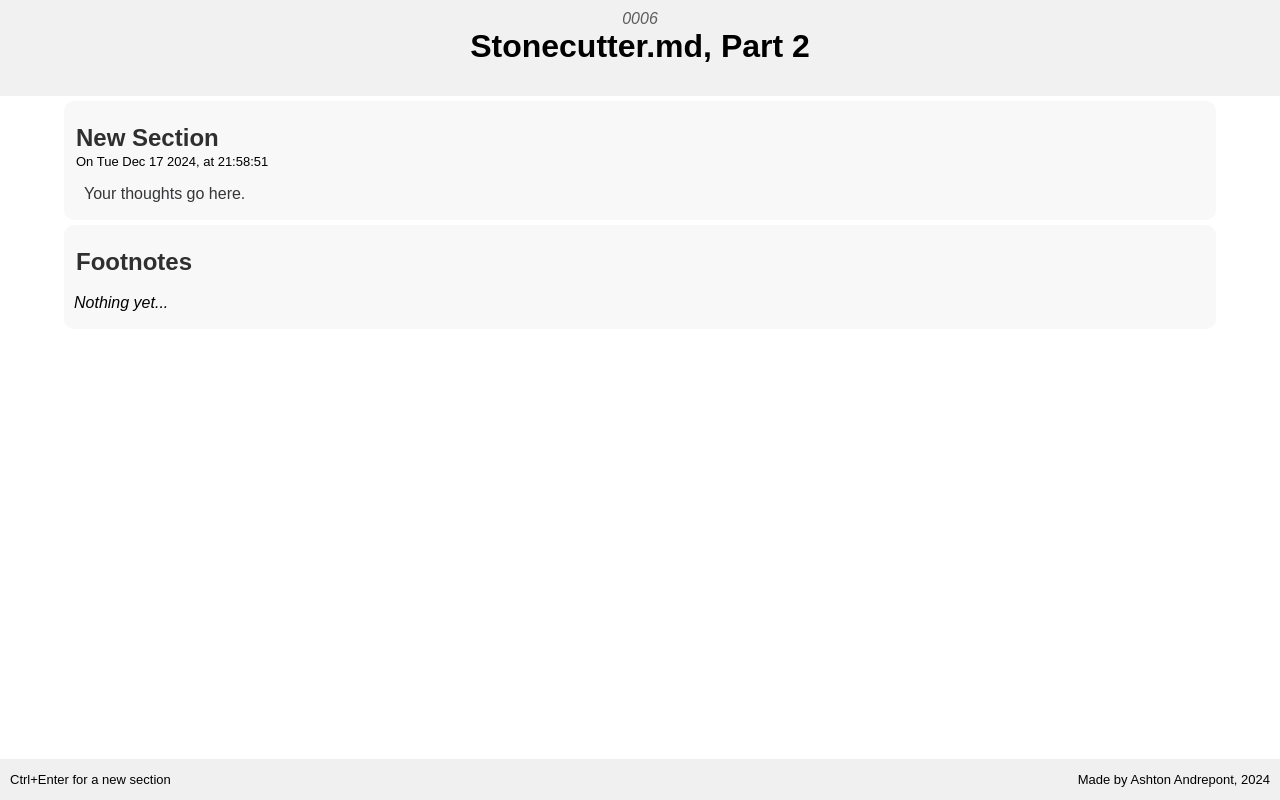
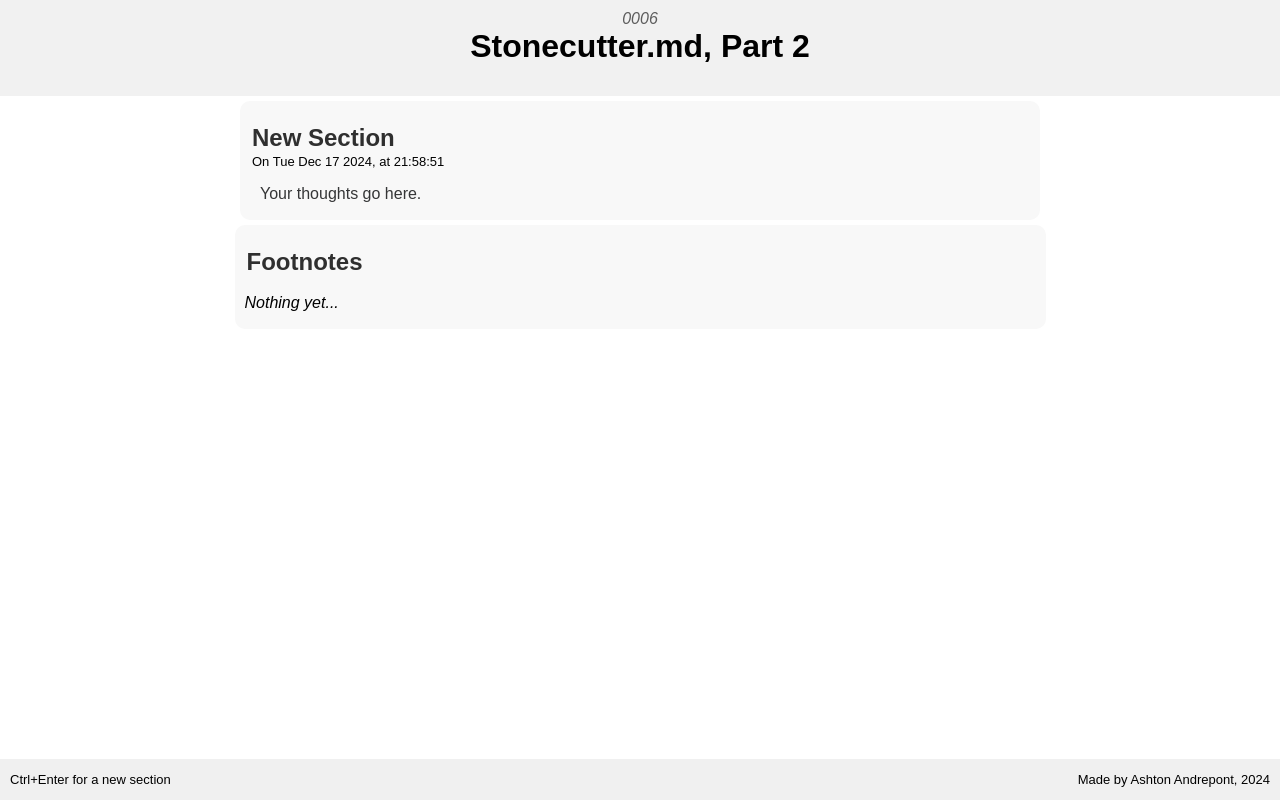
Before and after one commit to DudeSquaredEdud/Stonecutter.md, an Angular app: page / in a window 1280 px wide. Built offline with nearby package versions, Linux system fonts and the light colour scheme.

Commit message:
cool CSS changes

```diff
--- a/src/app/app.component.html
+++ b/src/app/app.component.html
@@ -3,7 +3,7 @@
     <div class="entryNum" contenteditable="true">{{entry_number}}</div>
     <h1 id="postTitle" spellcheck="false" contenteditable="true">{{title}}</h1>
   </header>
-  <section id="SECTION_CONTAINER">
+  <section id="SECTION_CONTAINER" class="dynamic_page_width">
     @for (i of section_count_range; track i){
       <app-section [unique_id]="i" />
     }
--- a/src/app/app.component.ts
+++ b/src/app/app.component.ts
@@ -60,8 +60,10 @@ export class AppComponent {
   @HostListener('document:click', ['$event'])
   select_section(event: MouseEvent){
     if (event.target instanceof Element) {
+      document.querySelector("section.current")?.classList.remove("current");
       let target_id = event.target.getAttribute("sec_id");
         this.selected_section = target_id!;
+        document.querySelector("section[sec_id=\"" + target_id! + "\"]")?.classList.add("current");
      }
   }
 
--- a/src/app/footnotes/footnotes.component.css
+++ b/src/app/footnotes/footnotes.component.css
@@ -18,8 +18,6 @@ section{
   padding-left: 10px;
   margin-top: 5px;
   margin-bottom: 5px;
-  margin-left: 5%;
-  margin-right: 5%;
   border-radius: 10px;
 }
 
--- a/src/app/footnotes/footnotes.component.html
+++ b/src/app/footnotes/footnotes.component.html
@@ -1,4 +1,4 @@
-<section id="footnotes">
+<section id="footnotes" class="dynamic_page_width">
     <h2>Footnotes</h2>
         <div>
             <!-- If it's not "empty"... -->
--- a/src/app/section/section.component.css
+++ b/src/app/section/section.component.css
@@ -18,9 +18,12 @@ h2{
     padding-left: 10px;
     margin-top: 5px;
     margin-bottom: 5px;
-    margin-left: 5%;
-    margin-right: 5%;
     border-radius: 10px;
+  }
+  section.current{
+    outline: auto;
+    filter: brightness(1.013);
+    outline-color: rgba(175, 188, 190, 0.317);
   }
 
   .contentText{
--- a/src/styles.css
+++ b/src/styles.css
@@ -3,3 +3,17 @@
 body{
     margin: 0px;
   }
+
+
+  .dynamic_page_width {
+    max-width: 800px;
+    min-width: 400px;
+    margin-left: auto;
+    margin-right: auto;
+  }
+  @media screen and (width <= 1000px){
+    .dynamic_page_width {
+      margin-left: 10vw;
+      margin-right: 10vw;
+    }
+  }
```
